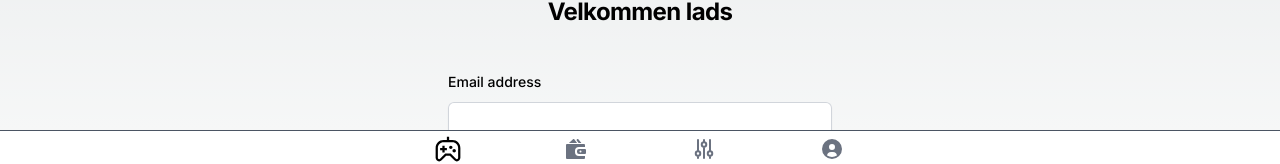
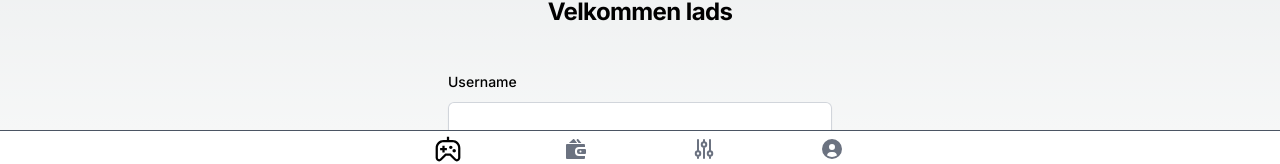
Before and after one commit to EO-co/farmaatte-frontend, a Next.js app: page /login in a window 1280 px wide. Shown: the part 606-770 px from the top of the page. Built offline with nearby package versions, Linux system fonts and the light colour scheme.

Commit message:
Redirection and auth works.

```diff
--- a/app/login/page.tsx
+++ b/app/login/page.tsx
@@ -2,6 +2,13 @@
 import Image from "next/image";
 import { useRouter } from "next/navigation";
 import { useState } from "react";
+import axios from "axios";
+import Cookies from "js-cookie";
+
+interface loginDTO {
+  username: string;
+  password: string;
+}
 
 export default function Login() {
   const [username, setUsername] = useState("");
@@ -12,10 +19,24 @@ export default function Login() {
 
   const submit = async () => {
     setLoading(true);
-    await setTimeout(() => {
-      console.log("Login started");
-    }, 1000);
-    router.push("/games");
+
+    const axiosInstance = axios.create({
+      baseURL: "https://farmaatte.duckdns.org:2100/",
+    });
+    await axiosInstance
+      .post("api/v1/login", {
+        username: username,
+        password: password,
+      })
+      .then((res: any) => {
+        Cookies.set("currentUser", JSON.stringify(res));
+        router.push("/games");
+      })
+      .catch((error: any) => {
+        console.log(error);
+        setLoading(false);
+        setFailed(true);
+      });
   };
   return (
     <div className="flex min-h-full flex-1 flex-col px-6 py-12 lg:px-8">
@@ -43,17 +64,17 @@ export default function Login() {
             )}
             <div>
               <label
-                htmlFor="email"
+                htmlFor="username"
                 className="block text-sm font-medium leading-6 text-black dark:text-white"
               >
-                Email address
+                Username
               </label>
               <div className="mt-2">
                 <input
-                  id="email"
-                  name="email"
-                  type="email"
-                  autoComplete="email"
+                  id="username"
+                  name="username"
+                  type="username"
+                  autoComplete="username"
                   onChange={(e) => setUsername(e.target.value)}
                   required
                   className="block w-full rounded-md border-0 py-1.5 text-gray-900 shadow-sm ring-1 ring-inset ring-gray-300 placeholder:text-gray-400 focus:ring-2 focus:ring-inset focus:ring-indigo-600 sm:text-sm sm:leading-6"
--- a/package.json
+++ b/package.json
@@ -10,12 +10,15 @@
   },
   "dependencies": {
     "@nartoan/react-dice-roll": "^1.2.6",
+    "axios": "^1.7.2",
+    "js-cookie": "^3.0.5",
     "next": "14.2.5",
     "react": "^18",
     "react-dom": "^18",
     "use-dice": "^1.1.1"
   },
   "devDependencies": {
+    "@types/js-cookie": "^3.0.6",
     "@types/node": "^20",
     "@types/react": "^18",
     "@types/react-dom": "^18",
```
Also changed, not shown: middleware.ts (added, +14 -0 lines), 1 other file (tests, documents, lock files or other folders).
